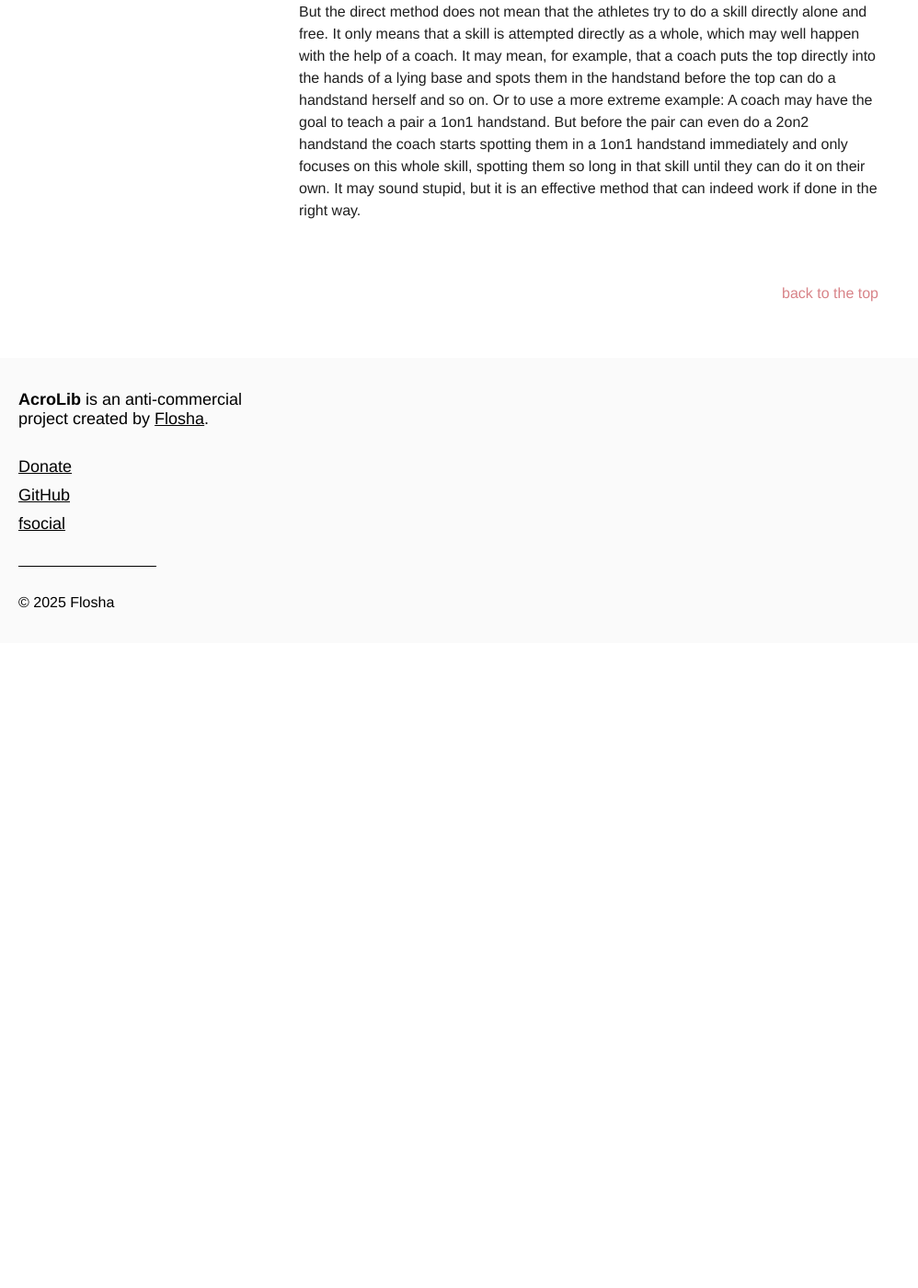
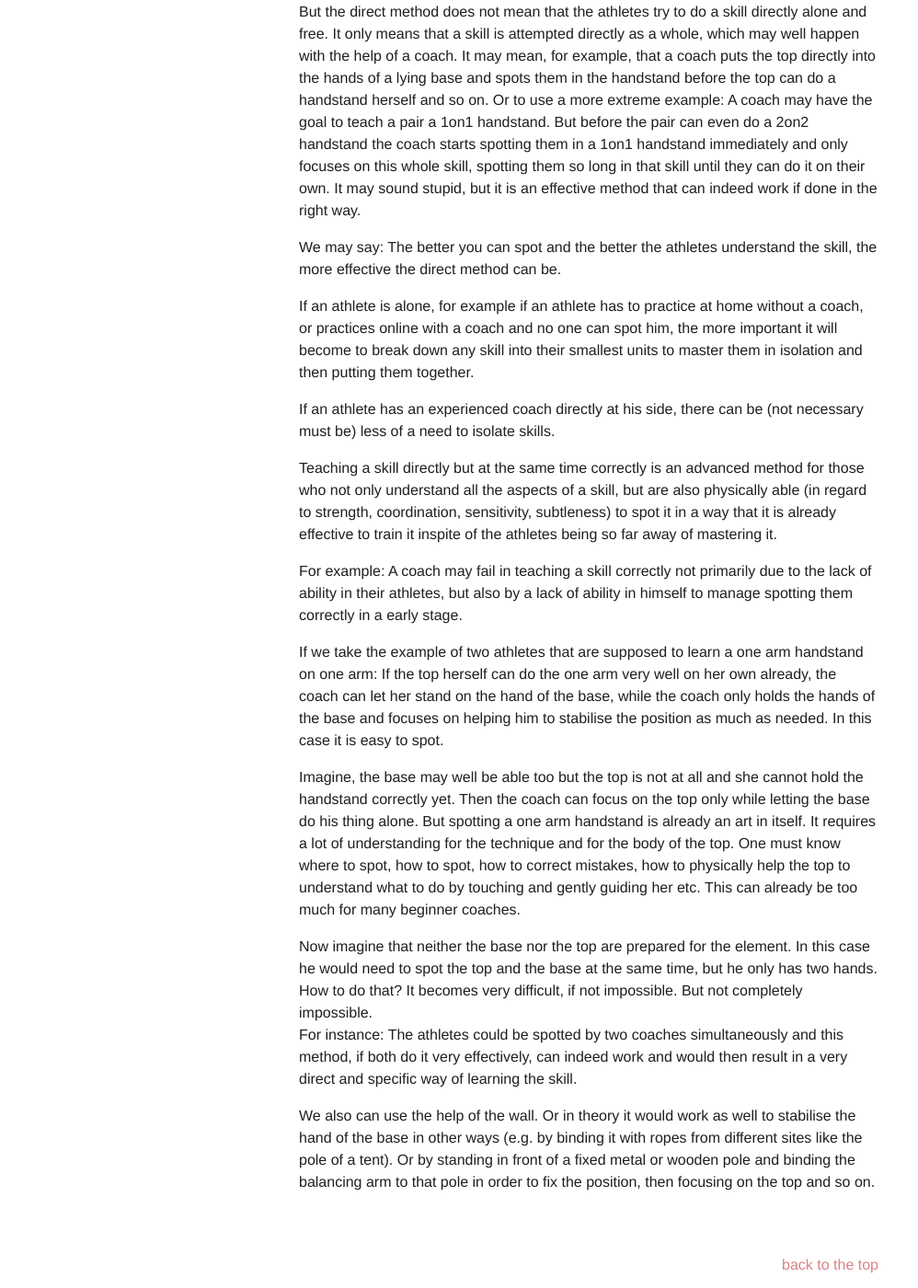
Before and after one commit to floshin/acrolib, a Jekyll site: the page built from training/how-to-learn-an-element.md, in a window 1280 px wide and 1400 px high, scrolled down 595 px. Shown: the whole window at 92% size, without its empty margins (0-998 px from the left). Built offline with Jekyll 4.4.1, drawn with Linux system fonts in a browser that asks for light colours; our own code applies the rules of GitHub Pages for plain Markdown files; before the commit the page ends 1294 px from its top, so only the background shows below that.

Commit message:
Update how-to-learn-an-element.md

```diff
--- a/training/how-to-learn-an-element.md
+++ b/training/how-to-learn-an-element.md
@@ -7,3 +7,22 @@ Here it is less about the element or skill progression that we were dealing in a
 (1) **The Direct Method:** The direct method consists in basically attempting to do a skill *directly* and as a whole, without putting any focus on specific parts of the skill, without training any of these parts in isolation. This method can work in some cases and especially so in skills that aren't very complex and easy to master. But very often, if skills are apparently attempted like this and work well, they weren't attempted directly at all if looking more closely. For example, if we are talking about a Straddle Support on High Arms just attempted "directly", it does not mean that the skill is attempted really directly and without any preparation. The top will most likely have practiced her Straddle Support on Canes many times before and the base may also have been prepared in some way for this skill, it may just not have happened consciously. Thus when the young athletes then think that they have learned the skill immediately and with the "direct method", this is not the case and there was indeed some preparation done beforehand, that they just may not have realised as such.
 
 But the direct method does not mean that the athletes try to do a skill directly alone and free. It only means that a skill is attempted directly as a whole, which may well happen with the help of a coach. It may mean, for example, that a coach puts the top directly into the hands of a lying base and spots them in the handstand before the top can do a handstand herself and so on. Or to use a more extreme example: A coach may have the goal to teach a pair a 1on1 handstand. But before the pair can even do a 2on2 handstand the coach starts spotting them in a 1on1 handstand immediately and only focuses on this whole skill, spotting them so long in that skill until they can do it on their own. It may sound stupid, but it is an effective method that can indeed work if done in the right way.
+
+We may say: The better you can spot and the better the athletes understand the skill, the more effective the direct method can be.
+
+If an athlete is alone, for example if an athlete has to practice at home without a coach, or practices online with a coach and no one can spot him, the more important it will become to break down any skill into their smallest units to master them in isolation and then putting them together.
+
+If an athlete has an experienced coach directly at his side, there can be (not necessary must be) less of a need to isolate skills.
+
+Teaching a skill directly but at the same time correctly is an advanced method for those who not only understand all the aspects of a skill, but are also physically able (in regard to strength, coordination, sensitivity, subtleness) to spot it in a way that it is already effective to train it inspite of the athletes being so far away of mastering it.
+
+For example: A coach may fail in teaching a skill correctly not primarily due to the lack of ability in their athletes, but also by a lack of ability in himself to manage spotting them correctly in a early stage.
+
+If we take the example of two athletes that are supposed to learn a one arm handstand on one arm: If the top herself can do the one arm very well on her own already, the coach can let her stand on the hand of the base, while the coach only holds the hands of the base and focuses on helping him to stabilise the position as much as needed. In this case it is easy to spot.
+
+Imagine, the base may well be able too but the top is not at all and she cannot hold the handstand correctly yet. Then the coach can focus on the top only while letting the base do his thing alone. But spotting a one arm handstand is already an art in itself. It requires a lot of understanding for the technique and for the body of the top. One must know where to spot, how to spot, how to correct mistakes, how to physically help the top to understand what to do by touching and gently guiding her etc. This can already be too much for many beginner coaches.
+
+Now imagine that neither the base nor the top are prepared for the element. In this case he would need to spot the top and the base at the same time, but he only has two hands. How to do that? It becomes very difficult, if not impossible. But not completely impossible.
+For instance: The athletes could be spotted by two coaches simultaneously and this method, if both do it very effectively, can indeed work and would then result in a very direct and specific way of learning the skill.
+
+We also can use the help of the wall. Or in theory it would work as well to stabilise the hand of the base in other ways (e.g. by binding it with ropes from different sites like the pole of a tent). Or by standing in front of a fixed metal or wooden pole and binding the balancing arm to that pole in order to fix the position, then focusing on the top and so on.
```
